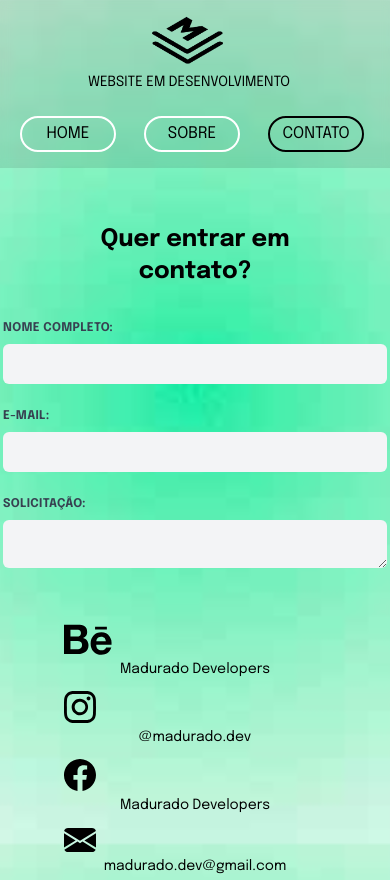
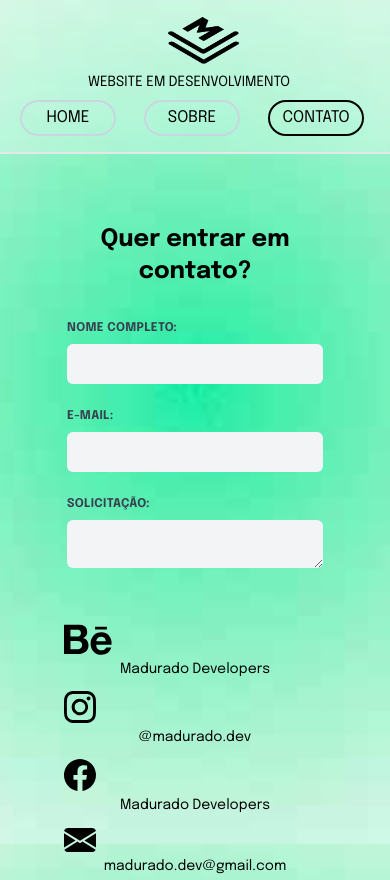
Before and after one commit to maduradodev/madurado-weblanding, a website built with Vite: page src/contact.html in a window 390 px wide. Built offline with nearby package versions, Linux system fonts and the light colour scheme.

Commit message:
V2.1.1
Alterações na navbar, e tweaks no design responsivo para mobile.

```diff
--- a/src/contact.html
+++ b/src/contact.html
@@ -54,26 +54,26 @@
 </head>
 <body>
 
-  <nav class="backdrop-blur-sm bg-black/10 border-gray-200 p-2 fixed w-full z-10 top-0 ">
+  <nav class="backdrop-blur-sm bg-white/30 border-b-2 border-gray-200 p-2 fixed w-full z-10 top-0">
     <div class="container flex flex-wrap justify-between items-center mx-auto">
       <a href="index.html" class="flex items-center">
-          <img src="./img/madurado.webp" class="ml-36 sm:ml-12 h-16 sm:h-10"/>
+          <img src="./img/madurado.webp" class="ml-40 md:ml-36 h-16"/>
       </a>
-        <h3 class="text-sm font-epilogue font-light block ml-20 md:mr-96">WEBSITE EM DESENVOLVIMENTO</h3>
+        <h3 class="text-sm font-epilogue font-light ml-20 md:mr-96">WEBSITE EM DESENVOLVIMENTO</h3>
       <div class="w-full md:block md:w-auto">
-        <ul class="flex mt-4 md:flex-row md:space-x-8 md:mt-0 md:text-sm md:font-medium">
+        <ul class="flex md:flex-row md:space-x-8 md:text-sm md:font-medium">
 
 
 
             <li>
                 <a href="index.html" class="block py-2 pr-4 pl-3 md:pr-1 md:pl-1">
-                    <button class="bg-transparent border-2 border-white hover:border-black w-24 h-9 text-black font-epilogue font-light rounded-3xl">HOME</button>
+                    <button class="bg-transparent border-2 border-slate-300 hover:border-black w-24 h-9 text-black font-epilogue font-light rounded-3xl">HOME</button>
                 </a>
             </li>
 
             <li>
                  <a href="about.html" class="block py-2 pr-4 pl-3 md:pr-1 md:pl-1">
-                    <button class="bg-transparent border-2 border-white hover:border-black w-24 h-9 text-black font-epilogue font-light rounded-3xl">SOBRE</button>
+                    <button class="bg-transparent border-2 border-slate-300 hover:border-black w-24 h-9 text-black font-epilogue font-light rounded-3xl">SOBRE</button>
                 </a>
             </li>
 
@@ -97,24 +97,24 @@
 
     <div class="md:flex">
 
-    <div class="">
+    <div class="pr-3 pl-3">
       <div class="mt-8 md:mr-96">
 
         <div class="grid place-content-center gap-6 flex items-center">
 
           <label class="block">
             <span class="block uppercase tracking-wide text-gray-700 text-xs font-bold mb-2">Nome Completo:</span>
-            <input type="text" name="nome" class=" mt-1 block h-10 w-96 rounded-md bg-gray-100 border-transparent focus:border-gray-500 focus:bg-white focus:ring-0" maxlength="30" disabled placeholder=""/>
+            <input type="text" name="nome" class=" mt-1 block h-10 w-64 md:w-96 rounded-md bg-gray-100 border-transparent focus:border-gray-500 focus:bg-white focus:ring-0" maxlength="30" disabled placeholder=""/>
           </label>
 
           <label class="block">
             <span class="block uppercase tracking-wide text-gray-700 text-xs font-bold mb-2">E-mail:</span>
-            <input type="text" name="nome" class=" mt-1 block h-10 w-96 rounded-md bg-gray-100 border-transparent focus:border-gray-500 focus:bg-white focus:ring-0" maxlength="30" disabled placeholder=""/>
+            <input type="text" name="nome" class=" mt-1 block h-10 w-64 md:w-96 rounded-md bg-gray-100 border-transparent focus:border-gray-500 focus:bg-white focus:ring-0" maxlength="30" disabled placeholder=""/>
           </label>
 
           <label class="block">
             <span class="block uppercase tracking-wide text-gray-700 text-xs font-bold mb-2">Solicitação:</span>
-            <textarea type="text" name="solicitacao" class=" mt-1 block min-h-20 max-h-20 w-96 rounded-md bg-gray-100 border-transparent focus:border-gray-500 focus:bg-white focus:ring-0" disabled placeholder=""></textarea>
+            <textarea type="text" name="solicitacao" class=" mt-1 block min-h-20 max-h-20 w-64 md:w-96 rounded-md bg-gray-100 border-transparent focus:border-gray-500 focus:bg-white focus:ring-0" disabled placeholder=""></textarea>
           </label>
 
         </div>
@@ -152,7 +152,7 @@
       </div>
 
   </div>
-  </div>
+</div>
 
     </section>
 
--- a/src/css/styles.css
+++ b/src/css/styles.css
@@ -10,7 +10,6 @@
     -webkit-font-smoothing: antialiased;
     text-rendering: optimizeLegibility;
     background-image: url('../img/back.jpg');
-
     background-repeat: no-repeat;
     background-attachment: fixed;
     background-size: cover;
```
Also changed, not shown: src/about.html (+10 -10 lines), src/index.html (+9 -9 lines), src/css/global.css.
